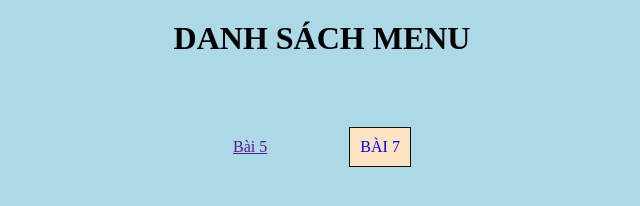
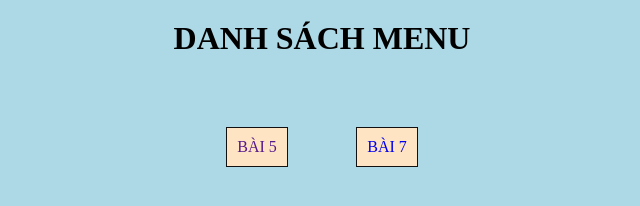
Before and after one commit to nguyenlong68/website683.github.io, a plain HTML site: page index.html in a window 1280 px wide. Shown: the whole page, without its empty margins (318-958 px from the left). Drawn offline with Linux system fonts and the light colour scheme.

Commit message:
Update main.css

```diff
--- a/main.css
+++ b/main.css
@@ -29,7 +29,7 @@ h1{
     background-color: bisque;
 }
 
-.bai13{
+.bai5{
     padding: 10px;
     border: 1px solid #111;
     display: inline-block;
```
